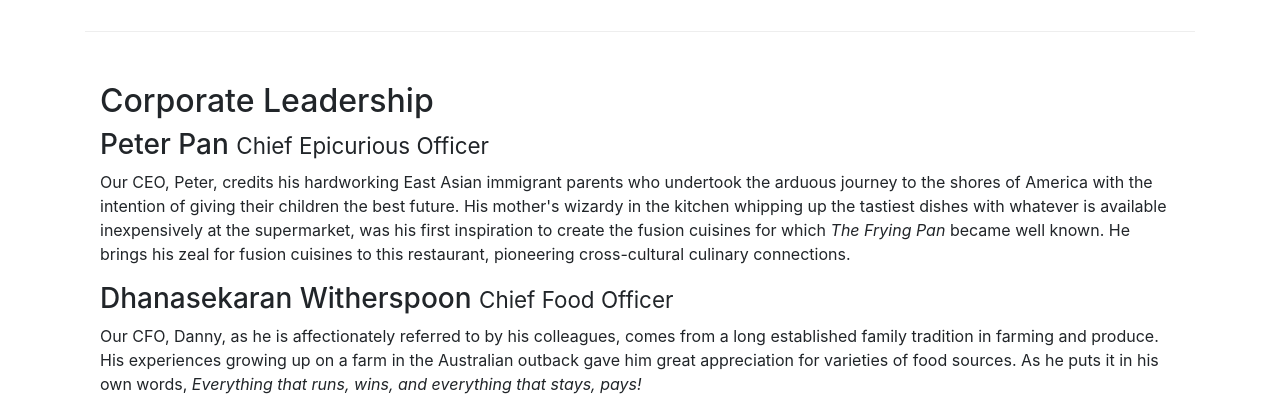
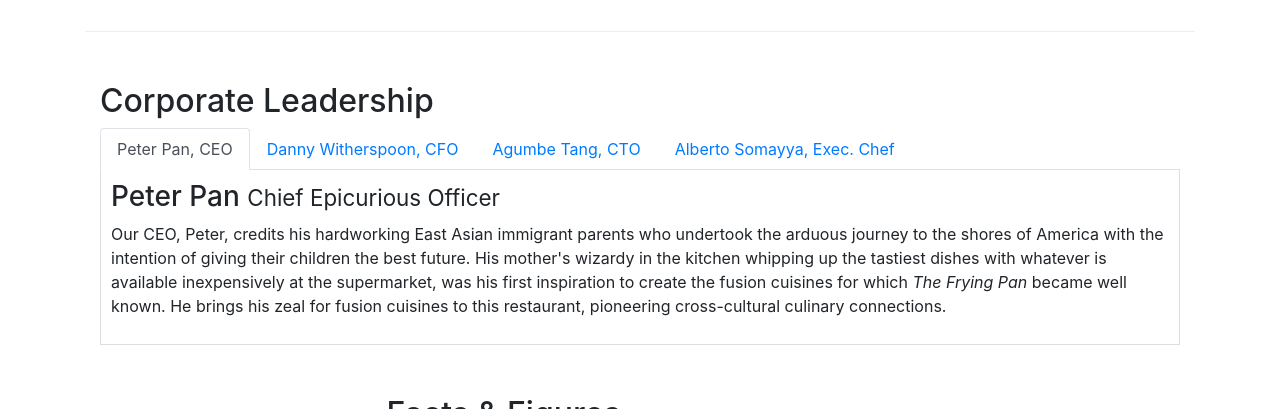
Before and after one commit to arpitsodani15/Bootstrap4, a website: page aboutus.html in a window 1280 px wide. Shown: the part 940-1349 px from the top of the page. Drawn offline with nearby package versions, Linux system fonts and the light colour scheme.

Commit message:
Tabs, Pills and Navigation

```diff
--- a/aboutus.html
+++ b/aboutus.html
@@ -123,16 +123,49 @@
         <div class="row row-content">
             <div class="col-12 col-sm-12">
                 <h2>Corporate Leadership</h2>
+
+                <ul class="nav nav-tabs">
+                    <li class="nav-item">
+                      <a class="nav-link active" href="#peter"
+                        role="tab" data-toggle="tab">Peter Pan, CEO</a>
+                    </li>
+                    <li class="nav-item">
+                      <a class="nav-link" href="#danny" role="tab"
+                        data-toggle="tab">Danny Witherspoon, CFO</a>
+                    </li>
+                    <li class="nav-item">
+                      <a class="nav-link" href="#agumbe"role="tab"
+                        data-toggle="tab">Agumbe Tang, CTO</a>
+                    </li>
+                    <li class="nav-item">
+                      <a class="nav-link" href="#alberto" role="tab"
+                        data-toggle="tab">Alberto Somayya, Exec. Chef</a>
+                    </li>
+                </ul>
+
+                <div class="tab-content">
+                    <div role="tabpanel" class="tab-pane fade show active" id="peter">
                         <h3>Peter Pan <small>Chief Epicurious Officer</small></h3>
                         <p class="d-none d-sm-block">Our CEO, Peter, credits his hardworking East Asian immigrant parents who undertook the arduous journey to the shores of America with the intention of giving their children the best future. His mother's wizardy in the kitchen whipping up the tastiest dishes with whatever is available inexpensively at the supermarket, was his first inspiration to create the fusion cuisines for which <em>The Frying Pan</em> became well known. He brings his zeal for fusion cuisines to this restaurant, pioneering cross-cultural culinary connections.</p>
+                    </div>
+
+                    <div role="tabpanel" class="tab-pane fade" id="danny">
                         <h3>Dhanasekaran Witherspoon <small>Chief Food Officer</small></h3>
                         <p class="d-none d-sm-block">Our CFO, Danny, as he is affectionately referred to by his colleagues, comes from a long established family tradition in farming and produce. His experiences growing up on a farm in the Australian outback gave him great appreciation for varieties of food sources. As he puts it in his own words, <em>Everything that runs, wins, and everything that stays, pays!</em></p>
+                   </div>
+
+                    <div role="tabpanel" class="tab-pane fade" id="agumbe">
                         <h3>Agumbe Tang <small>Chief Taste Officer</small></h3>
                         <p class="d-none d-sm-block">Blessed with the most discerning gustatory sense, Agumbe, our CTO, personally ensures that every dish that we serve meets his exacting tastes. Our chefs dread the tongue lashing that ensues if their dish does not meet his exacting standards. He lives by his motto, <em>You click only if you survive my lick.</em></p>
+                    </div>
+
+                    <div role="tabpanel" class="tab-pane fade" id="alberto">
                         <h3>Alberto Somayya <small>Executive Chef</small></h3>
                         <p class="d-none d-sm-block">Award winning three-star Michelin chef with wide International experience having worked closely with whos-who in the culinary world, he specializes in creating mouthwatering Indo-Italian fusion experiences. He says, <em>Put together the cuisines from the two craziest cultures, and you get a winning hit! Amma Mia!</em></p>
                     </div>
-       </div class="row">
+
+                </div>
+            </div>
 
        <div class="row row-content">
             <div class="col-12 col-sm-9">
--- a/css/styles.css
+++ b/css/styles.css
@@ -15,6 +15,7 @@
     margin: 0px auto;
     padding: 20px 0px 20px 0px;
 }
+
 .jumbotron {
     padding:70px 30px 70px 30px;
     margin:0px auto;
@@ -27,6 +28,7 @@ address{
     margin:0px;
     color:#0f0f0f;
 }
+
 body{
     padding:50px 0px 0px 0px;
     z-index:0;
@@ -35,3 +37,10 @@ body{
 .navbar-dark {
      background-color: #512DA8;
 }
+
+.tab-content {
+    border-left: 1px solid #ddd;
+    border-right: 1px solid #ddd;
+    border-bottom: 1px solid #ddd;
+    padding: 10px;
+}
```
Lines whose indentation alone changed are shown as unchanged.
